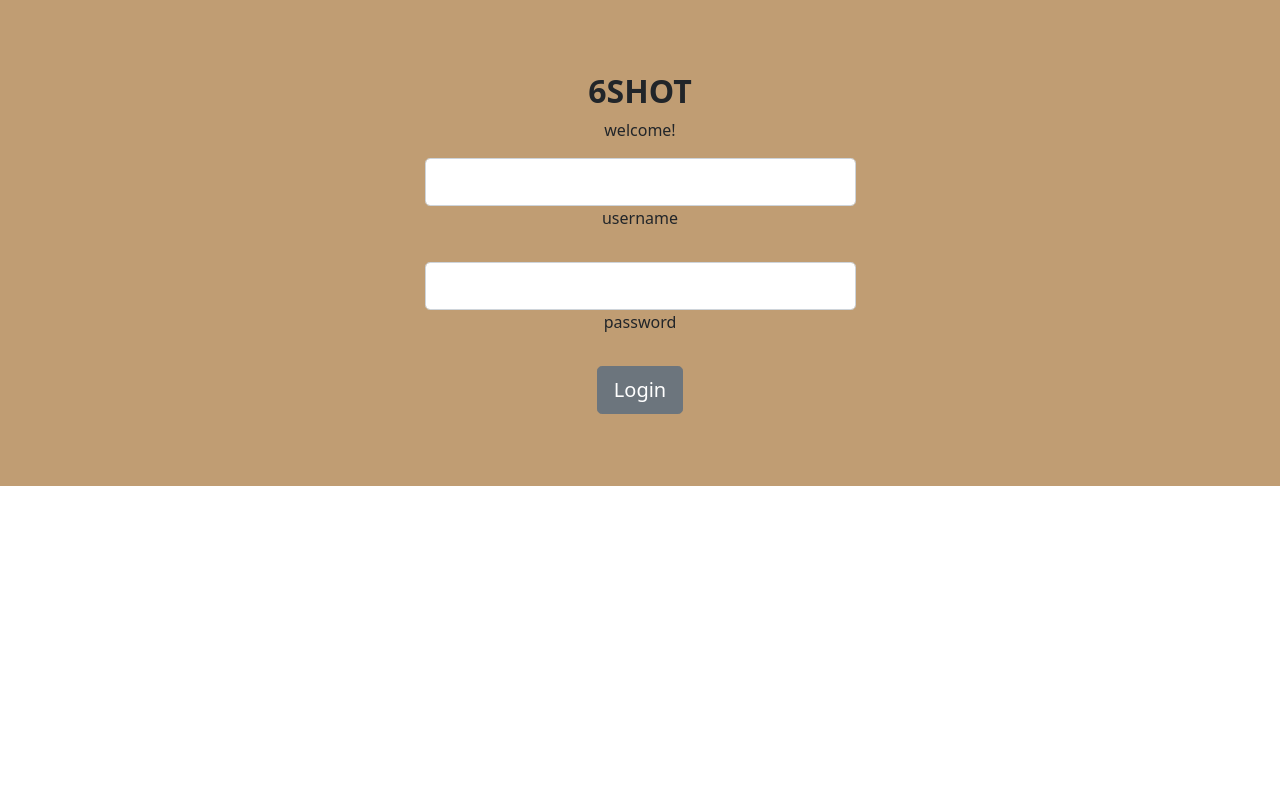
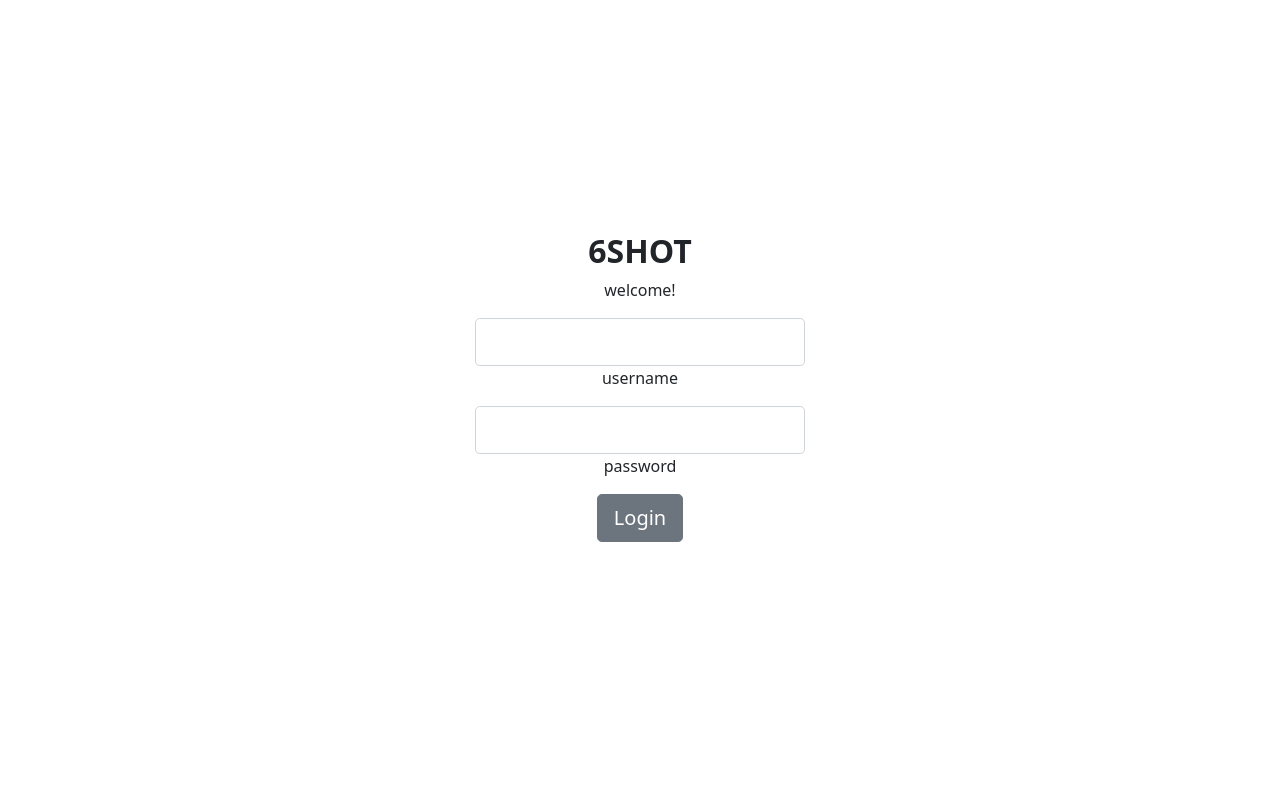
Before and after one commit to sixshotapp/web-app, a Flask app: page / in a window 1280 px wide. Run offline with Flask 2, Linux system fonts and the light colour scheme.

Commit message:
Update index.html

```diff
--- a/templates/index.html
+++ b/templates/index.html
@@ -5,33 +5,32 @@
 {% endblock %}
 
 {% block body %}
-<section class="vw-320 vh-480 gradient-custom">
-  <div class="container py-4">
-      <div class="vw-320 vh-480 p-3">
-          <div class="row d-flex p-2 justify-content-center ali-items-center">
-              <div class="col-md-12 col-md-8 col-lg-6 col-xl-5">
+<div class="container" style="height: 100vh">
+    <div class="row h-25"></div>
+        <div class="row">
+            <div class="col">
+            <div class="d-flex p-2 justify-content-center align-items-center">
                 <div class="mb-md-4 mt-md-4">
 
                     <h2 class="fw-bold mb-2 text-center text-uppercase">6Shot</h2>
                     <p class="text-center text-50 mb-">welcome!</p>
-                      <div class="form-outline form-white text-center mb-4">
+                    <div class="form-outline form-white text-center mb-2">
                         <input type="email" id="typeEmailX" class="form-control form-control-lg" />
                         <label class="form-label" for="typeEmailX">username</label>
                     </div>
 
-                      <div class="form-outline form-white text-center mb-4">
+                    <div class="form-outline form-white text-center mb-2">
                         <input type="password" id="typePasswordX" class="form-control form-control-lg" />
                         <label class="form-label" for="typePasswordX">password</label>
                     </div>
 
-                      <div class="form-outline form-white text-center mb-4">
+                    <div class="form-outline form-white text-center mb-2">
                         <button class="btn btn-secondary btn-lg" type="submit">Login</button>
-                      </div>
-
                     </div>
                 </div>
             </div>
         </div>
     </div>
-</section>
+    <div class="row h-2 d-inline-block"></div>
+</div>
 {% endblock %}
```
Lines whose indentation alone changed are shown as unchanged.
